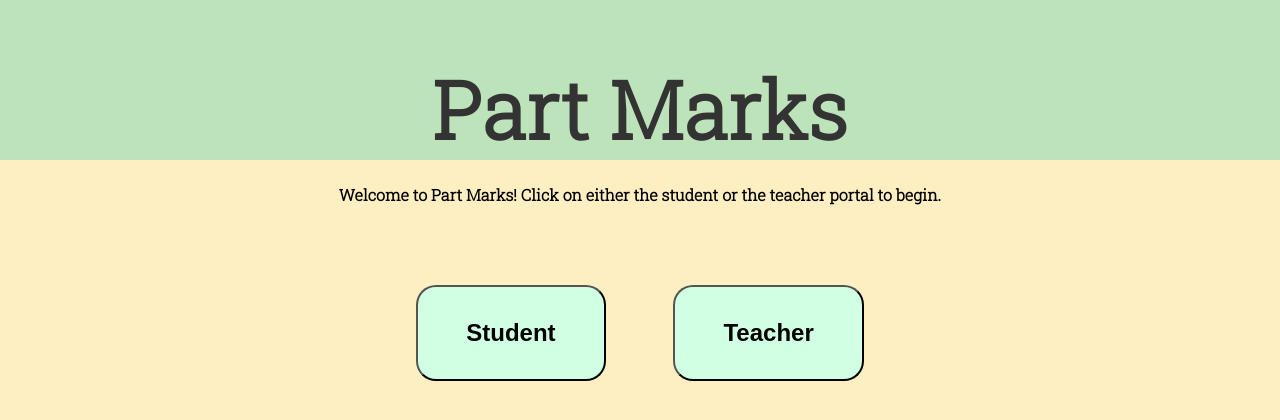
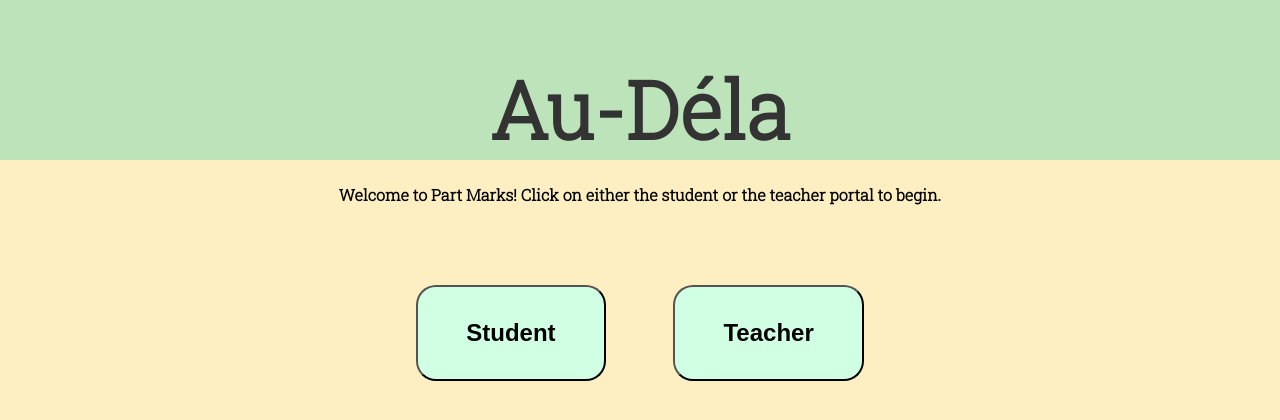
Before and after one commit to ADSteele916/nwhacks2022, a Flask app: page / in a window 1280 px wide. Shown: the top 420 px of the page. Run offline with Flask 2, Linux system fonts and the light colour scheme.

Commit message:
changed the title

```diff
--- a/templates/index.html
+++ b/templates/index.html
@@ -9,12 +9,12 @@
     <style>
         @import url('https://fonts.googleapis.com/css2?family=Roboto+Slab:wght@300&display=swap');
     </style>
-    <title>Part Marks</title>
+    <title>Au-Déla</title>
 </head>
 
 <body>
     <header>
-        <h1>Part Marks</h1>
+        <h1>Au-Déla</h1>
     </header>
     <main>
         <center>
--- a/templates/student.html
+++ b/templates/student.html
@@ -11,12 +11,12 @@
     </style>
     <script src="https://ajax.googleapis.com/ajax/libs/jquery/3.5.1/jquery.min.js"></script>
     <script src="{{url_for('static', filename='js/main.js')}}" type="text/javascript"></script>
-    <title>Part Marks</title>
+    <title>Au-Déla</title>
 </head>
 <body>
     <header>
         <a href='/'><button class="Btn homeBtn">Home</button></a>
-        <h1>Part Marks</h1>
+        <h1>Au-Déla</h1>
     </header>
     <main class="mainBox">
         <form action = "/student_results" method = "POST"
--- a/templates/teacher.html
+++ b/templates/teacher.html
@@ -11,11 +11,11 @@
     </style>
     <script src="https://ajax.googleapis.com/ajax/libs/jquery/3.5.1/jquery.min.js"></script>
     <script src="{{url_for('static', filename='js/main.js')}}" type="text/javascript"></script>
-    <title>Part marks</title>
+    <title>Au-Déla</title>
 </head>
 <body>
     <header>
-        <h1>Part Marks</h1>
+        <h1>Au-Déla</h1>
         <a href='/'><button class="Btn homeBtn">Home</button></a>
     </header>
     <main class ="mainBox">
```
